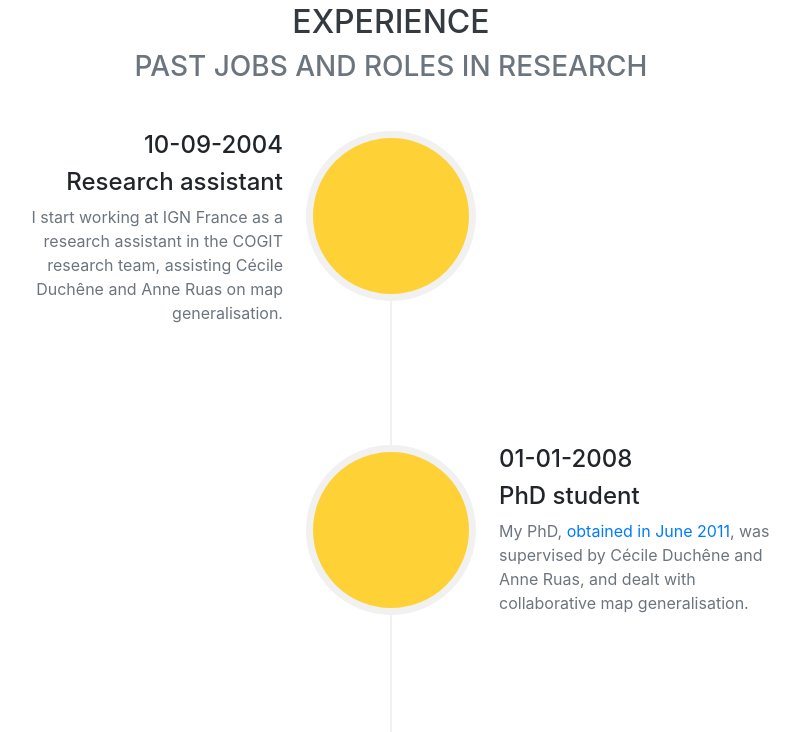
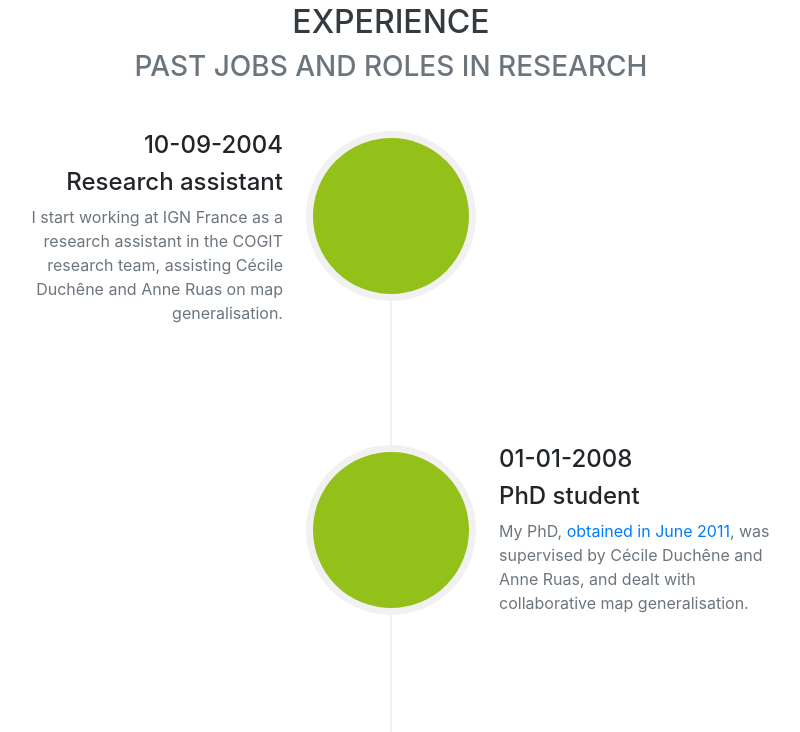
Before and after one commit to umrlastig/laura-wenclik, a website with bundled scripts: page index.html in a window 1280 px wide. Shown: the part 3354-4086 px from the top of the page, without its empty margins (385-1185 px from the left). Built offline with nearby package versions, Linux system fonts and the light colour scheme; a web font is replaced by a local one.

Commit message:
change timeline colour

```diff
--- a/css/resume.css
+++ b/css/resume.css
@@ -651,7 +651,7 @@ nav#filter a {
   height: 80px;
   position: absolute;
   z-index: 100;
-  background-color: #fed136;
+  background-color: #94c01a;
   color: white;
   border-radius: 100%;
   border: 7px solid #f1f1f1;
```
